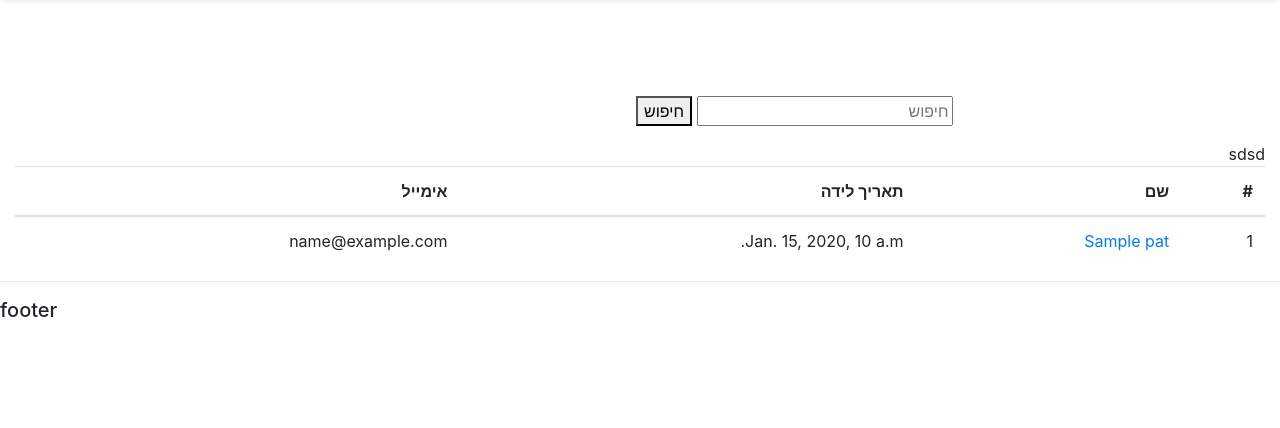
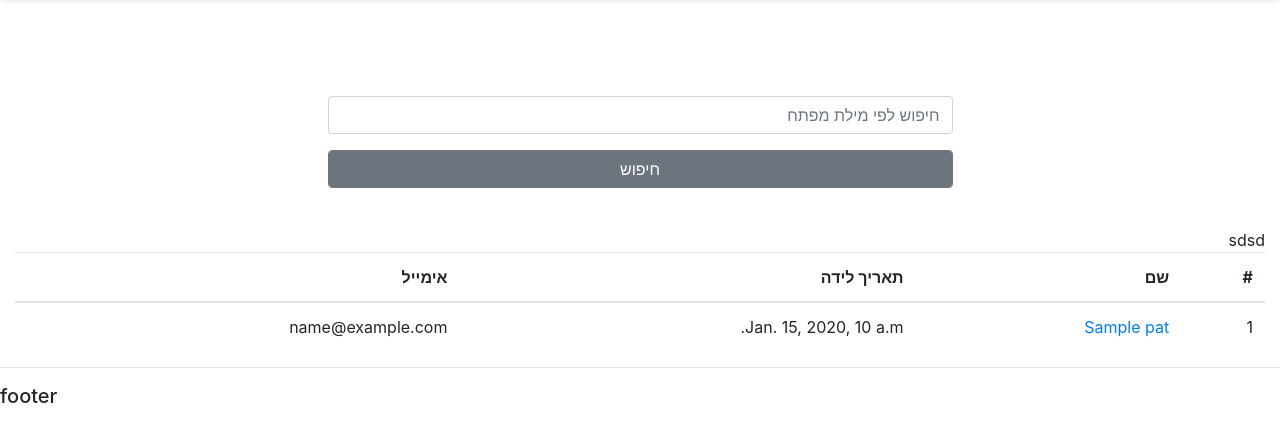
Before and after one commit to hilahit/HilaWeb, a Django app: template project_hila/templates/accounts/patients/search_patients.html in a window 1280 px wide. Shown: the part 85-513 px from the top of the page. Run offline with Django 3.2, Linux system fonts and the light colour scheme; the template is opened without the code that fills it: most values are stand-ins (such as "Sample title", 1, 10 or a date in 2020); some libraries are stand-ins or nearby versions.

Commit message:
search bar bootstrap

```diff
--- a/project_hila/templates/accounts/patients/add_patients.html
+++ b/project_hila/templates/accounts/patients/add_patients.html
@@ -53,7 +53,7 @@
                 <br><br>
 
                 <div class="col-md-12 text-center ">
-                    <button class="btn btn-secondary ">אישור</button>
+                    <button class="btn btn-secondary">אישור</button>
                 </div>
             </form>
         </div>
--- a/project_hila/templates/accounts/patients/search_patients.html
+++ b/project_hila/templates/accounts/patients/search_patients.html
@@ -2,22 +2,32 @@
 
 {% block content %}
 
+
 <!-- <div class="input-group mb-3 w-50 mx-auto">
-        <input type="search" class="form-control rounded" placeholder="חיפוש לפי שם" aria-label="Search"
-            aria-describedby="search-addon" />
-        <button type="button" class="btn btn-outline-primary">חיפוש</button>
+    <form action="{% url 'search_patient_by_keyword' %}">
+        <input type="search" placeholder="חיפוש" name="search">
+        {% csrf_token %}
+        <button type="submit" class="btn btn-secondary">חיפוש</button>
+    </form>
 </div> -->
+
+
 
 <div class="container-fluid" style="text-align: right" dir="rtl" lang="he">
 
-    <div class="input-group mb-3 w-50 mx-auto">
+<div class="form-group mb-3 w-50 mx-auto">
     <form action="{% url 'search_patient_by_keyword' %}">
-            <input type="text" placeholder="חיפוש" name="search">
         {% csrf_token %}
-            <button type="submit">חיפוש</button>
+        <div class="form-group">
+        <input type="search" class="form-control" placeholder="חיפוש לפי מילת מפתח" name="search">
+        </div>
+        <div class="form-group">
+        <button type="submit"  class="btn btn-secondary form-control">חיפוש</button>
+        </div>
     </form>
 </div>
 
+<br>
     <table class="table" style="text-align: right" dir="rtl">
         <thead>
             <tr>
```
Lines whose indentation alone changed are shown as unchanged.
